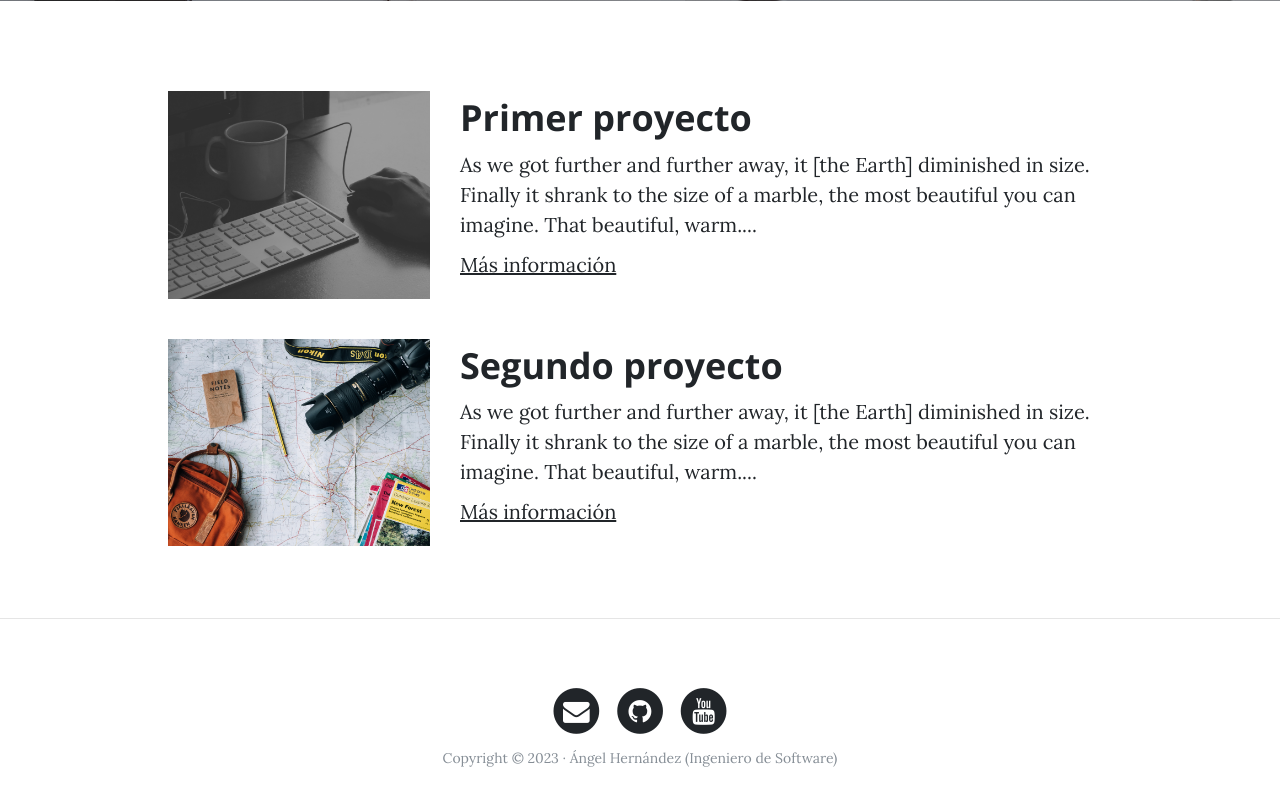
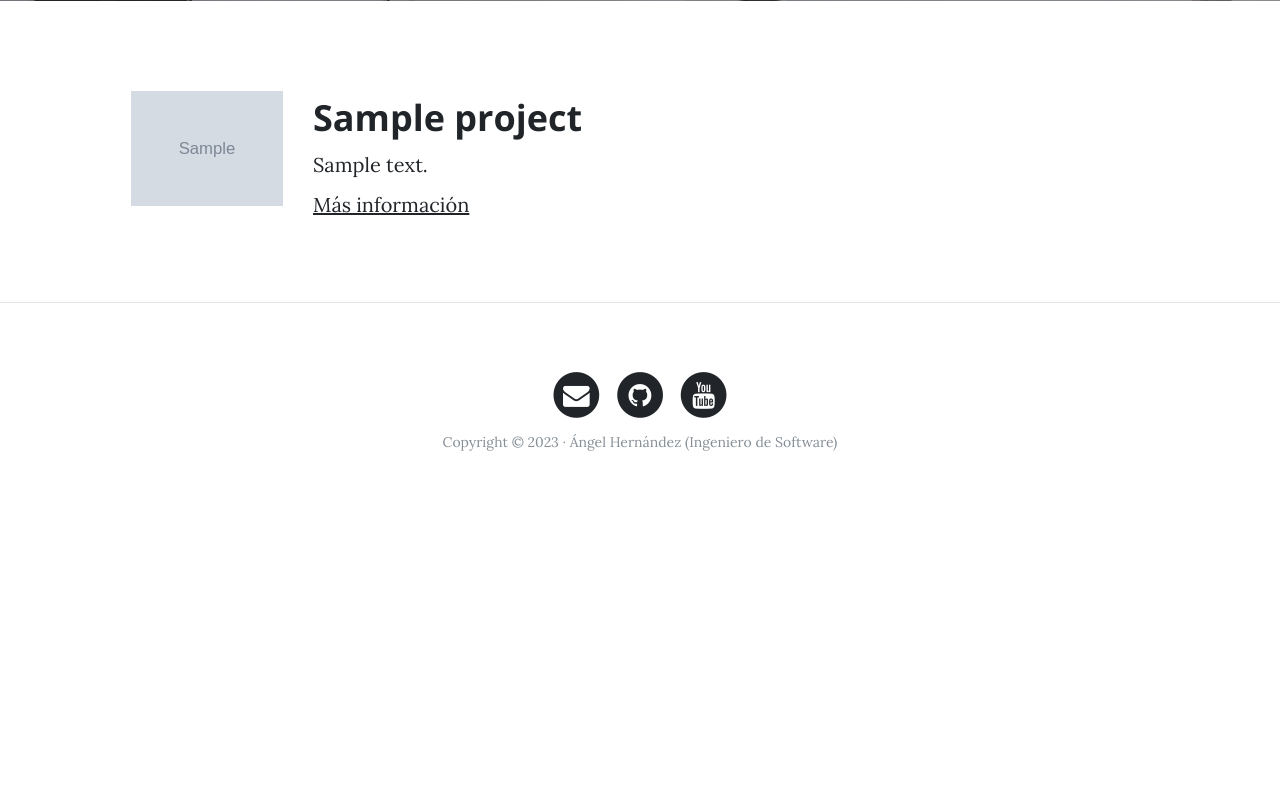
Before and after one commit to herquez/webPersonal, a Django app: page /portfolio/port/ in a window 1280 px wide. Shown: the part 531-1317 px from the top of the page. After the commit the page ends 982 px from the top, so only its background shows below. Run offline with Django 4.2, Linux system fonts and the light colour scheme; tables that the repository leaves empty hold one stand-in row (values such as "Sample post"); grey boxes marked "Sample" are stand-in pictures; some libraries are stand-ins or nearby versions.

Commit message:
Sustituye los proyectos hardcode por los obtenidos en el backedn

```diff
--- a/portfolio/templates/portfolio/portfolio.html
+++ b/portfolio/templates/portfolio/portfolio.html
@@ -2,31 +2,21 @@
 {% block background %}{% static 'core/img/portfolio-bg.jpg' %}{% endblock background %}
 {% block header %}
 <h1>Portafolio</h1>
-<div class='subheading'>
-  Currículo
-</div>
+<div class='subheading'>Currículo</div>
 {% endblock header %}
+
 {% block content %}
 <!-- Proyecto -->
+{% for project in projects %}
 <div class="row project">
   <div class="col-lg-3 col-md-4 offset-lg-1">
-    <img class="img-fluid" src="{% static 'core/img/home-bg.jpg/' %}" alt="">
+    <img class="img-fluid" src="{{project.image.url}}" alt="">
   </div>
   <div class="col-lg-7 col-md-8">
-    <h2 class="section-heading title">Primer proyecto</h2>
-    <p>As we got further and further away, it [the Earth] diminished in size. Finally it shrank to the size of a marble, the most beautiful you can imagine. That beautiful, warm....</p>
-    <p><a href="http://google.com">Más información</a></p>
+    <h2 class="section-heading title">{{project.title}}</h2>
+    <p>{{project.description}}</p>
+    <p><a href="http://github.com/herquez">Más información</a></p>
   </div>
 </div>
-<!-- Proyecto -->
-<div class="row project">
-  <div class="col-lg-3 col-md-4 offset-lg-1">
-    <img class="img-fluid" src="{% static 'core/img/about-bg.jpg' %}" alt="">
-  </div>
-  <div class="col-lg-7 col-md-8">
-    <h2 class="section-heading title">Segundo proyecto</h2>
-    <p>As we got further and further away, it [the Earth] diminished in size. Finally it shrank to the size of a marble, the most beautiful you can imagine. That beautiful, warm....</p>
-    <p><a href="http://google.com">Más información</a></p>
-  </div>
-</div>
+{% endfor %}
 {% endblock content %}
```
